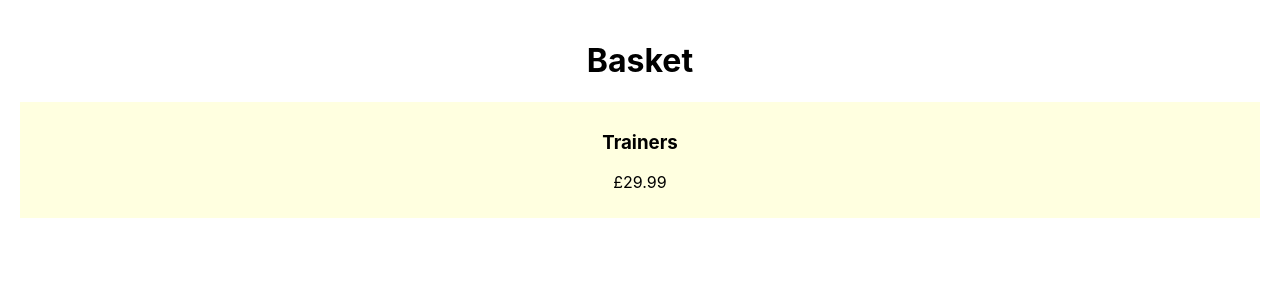
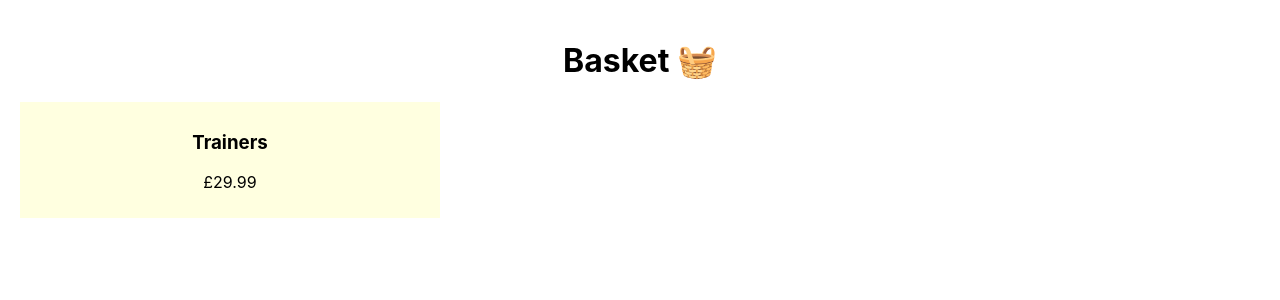
Before and after one commit to richardwilsonshu/react-test, a React (Create React App) app in the folder my-app/: page / in a window 1280 px wide. Shown: the top 300 px of the page. Built offline with nearby package versions, Linux system fonts and the light colour scheme.

Commit message:
Improve display

```diff
--- a/my-app/src/components/Basket.tsx
+++ b/my-app/src/components/Basket.tsx
@@ -7,12 +7,14 @@ export type BasketProps = {
 
 export const Basket = ({basketItems}: BasketProps) => {
 
-    //<h4>Nothing to see</h4>
-
     return (
         <div style={{padding: "20px"}}>
-            <h1>Basket</h1>
-            <ProductList products={basketItems} />
+            <h1>Basket 🧺</h1>
+            {
+                basketItems.length === 0
+                    ? <h4>Your basket is empty!</h4>
+                    : <ProductList products={basketItems} />
+            }
         </div>
     );
 }
--- a/my-app/src/components/ProductDisplay.tsx
+++ b/my-app/src/components/ProductDisplay.tsx
@@ -6,7 +6,7 @@ export type ProductDisplayProps = {
 
 export const ProductDisplay = ({product}: ProductDisplayProps) => {
     return (
-        <div style={{"padding": "10px", "backgroundColor": "lightyellow"}}>
+        <div style={{"padding": "10px", "backgroundColor": "lightyellow", "maxWidth": "400px"}}>
             <h3>{product.name}</h3>
             <p>{product.description}</p>
             <p>£{product.price}</p>
```
